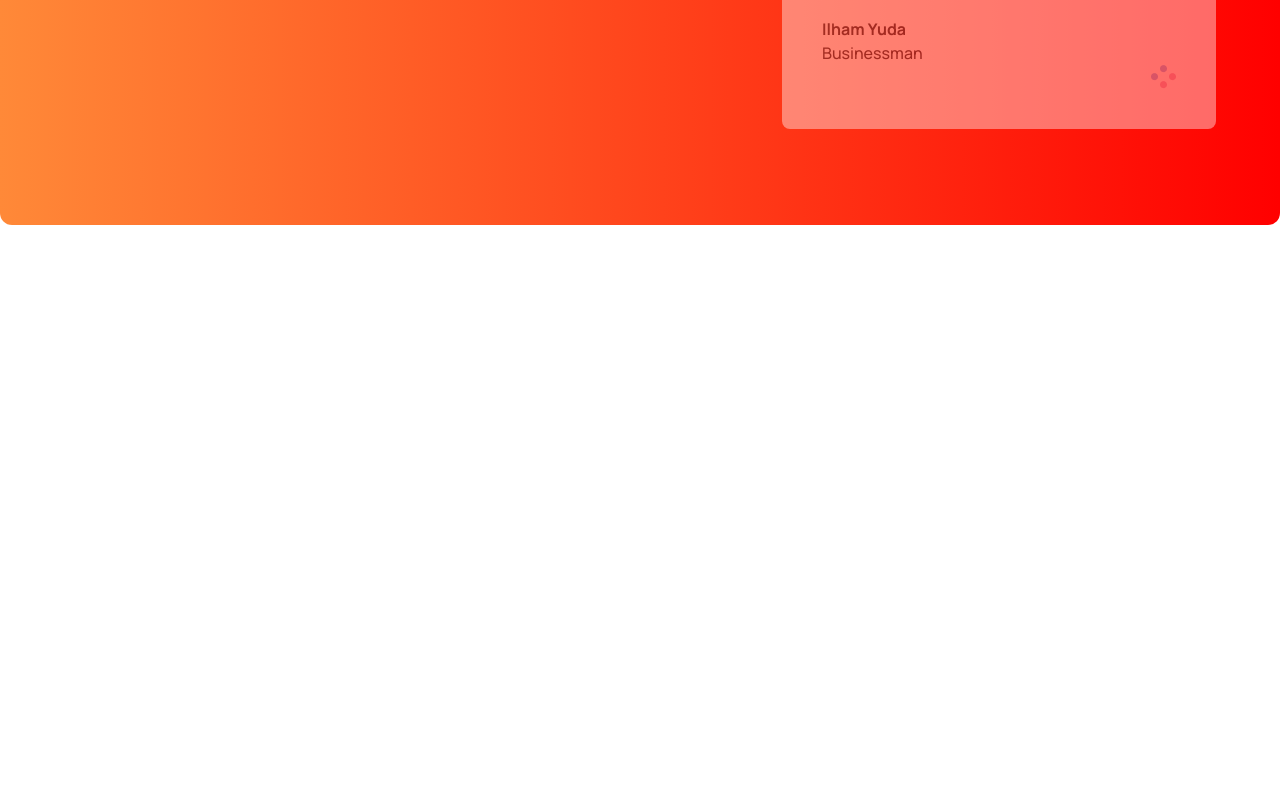
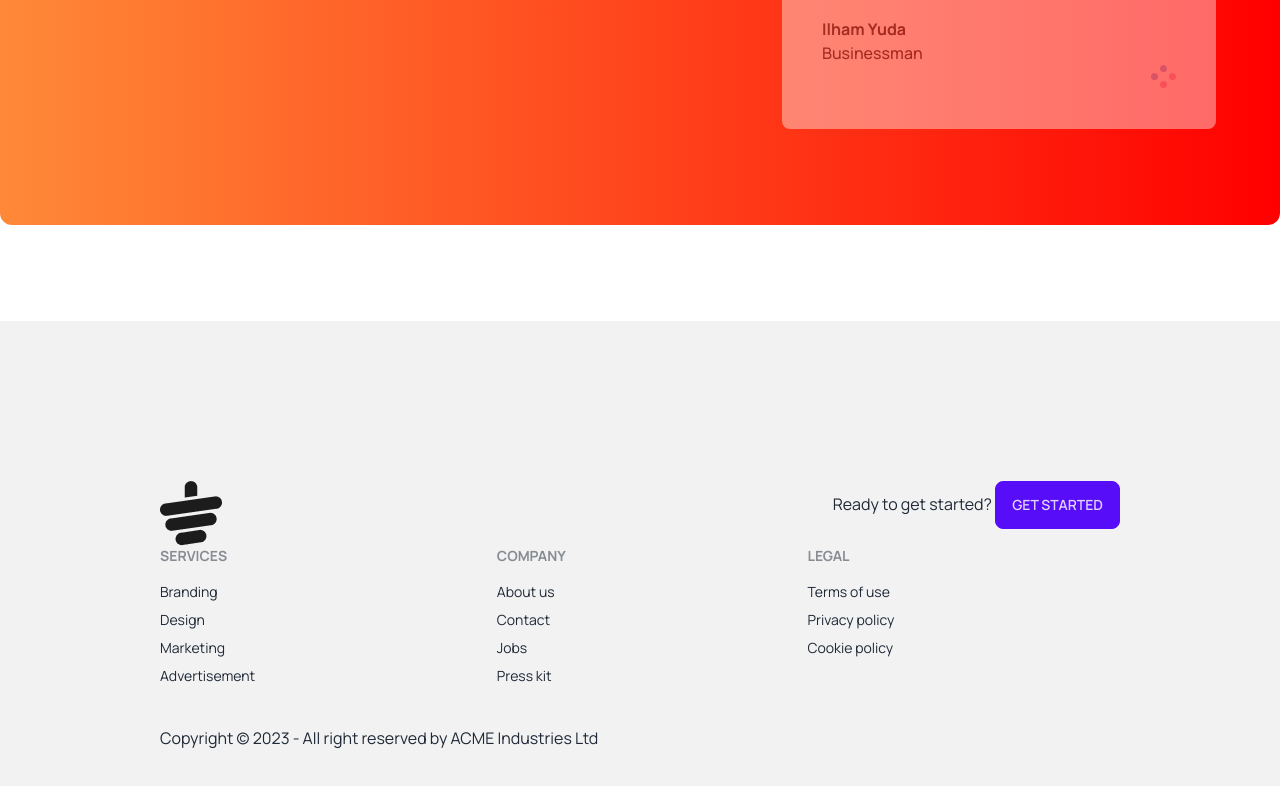
Before and after one commit to sachin-halder/Tea-house-with-daisyui, a plain HTML site: page index.html in a window 1280 px wide. Shown: the part 2526-3312 px from the top of the page. Before the commit the page ends 2847 px from the top, so only its background shows below. Drawn offline with nearby package versions, Linux system fonts and the light colour scheme.

Commit message:
footer section partly done

```diff
--- a/index.html
+++ b/index.html
@@ -180,9 +180,43 @@
 
       </section>
     </main>
-    <footer>
+    <footer class="p-40 bg-base-200 text-base-content">
+      <div class="flex justify-between">
+        <img src="images/cup.png" alt="">
+        <p>
+          <span>Ready to get started?</span>
+          <button class="btn btn-primary">Get started</button>
+        </p>
+      </div>
+      <div class="footer">
+        <nav>
+          <header class="footer-title">Services</header>
+          <a class="link link-hover">Branding</a>
+          <a class="link link-hover">Design</a>
+          <a class="link link-hover">Marketing</a>
+          <a class="link link-hover">Advertisement</a>
+        </nav>
+        <nav>
+          <header class="footer-title">Company</header>
+          <a class="link link-hover">About us</a>
+          <a class="link link-hover">Contact</a>
+          <a class="link link-hover">Jobs</a>
+          <a class="link link-hover">Press kit</a>
+        </nav>
+        <nav>
+          <header class="footer-title">Legal</header>
+          <a class="link link-hover">Terms of use</a>
+          <a class="link link-hover">Privacy policy</a>
+          <a class="link link-hover">Cookie policy</a>
+        </nav>
+      </div>
+      <div class="mt-10">
+        <p>Copyright © 2023 - All right reserved by ACME Industries Ltd</p>
+      </div>
 
     </footer>
 
+
+
 </body>
 </html>
```
